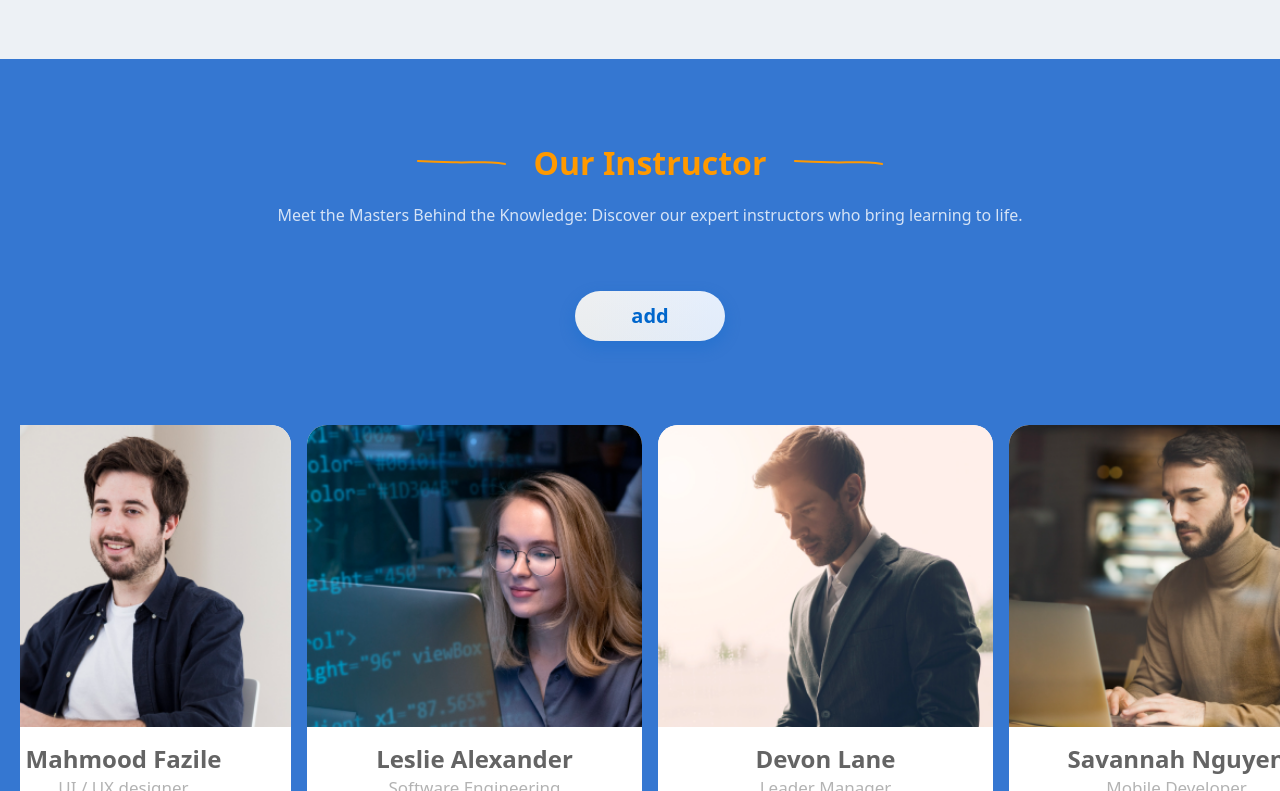
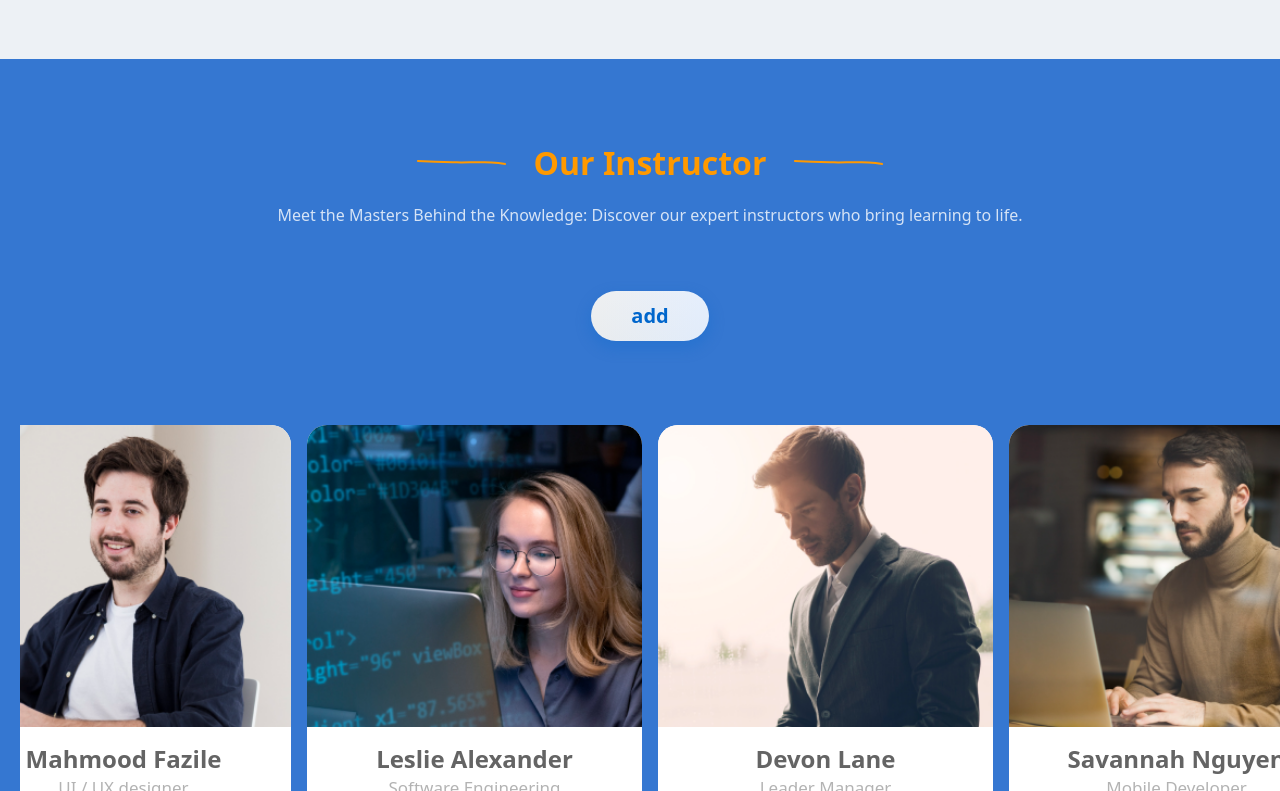
Before and after one commit to ScriptShah/EnlightenEd, a React (Vite) app: page / in a window 1280 px wide. Shown: the part 3782-4573 px from the top of the page. Built offline with nearby package versions, Linux system fonts and the light colour scheme.

Commit message:
some reponsive bugs solved

```diff
--- a/src/index.css
+++ b/src/index.css
@@ -549,7 +549,7 @@ h6 {
 
 /* Adding forms */
 .instructors__add__instructor {
-  @apply text-xl w-[150px] text-[#06c] self-center mb-5 hover:text-white;
+  @apply text-xl w-[auto] text-[#06c] self-center mb-5 hover:text-white;
   @apply flex h-[50px] justify-center items-center gap-1.5 shadow-[0px_6px_14px_2px_rgba(0,102,204,0.25)] text-white not-italic font-semibold leading-[normal] px-[40px] py-3.5 rounded-[25px];
   background: linear-gradient(
       0deg,
@@ -671,6 +671,9 @@ h6 {
 
 }
 
+
+
+
 @media (min-width: 768px) {
   .burger {
     @apply hidden;
```
Lines whose indentation alone changed are shown as unchanged.
